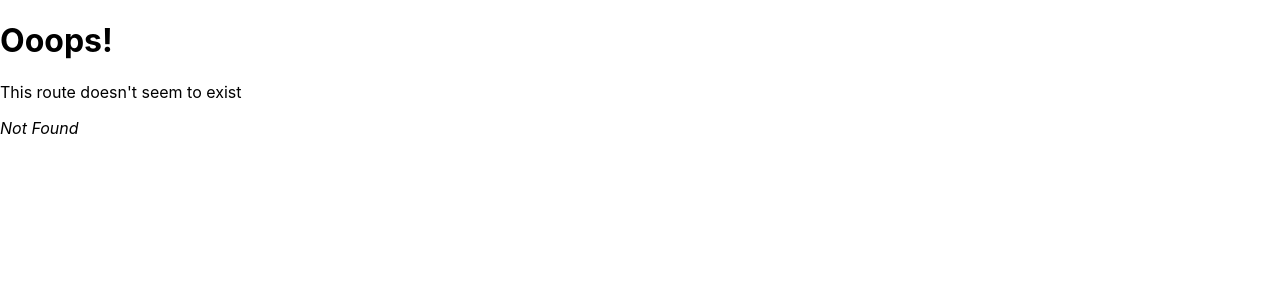
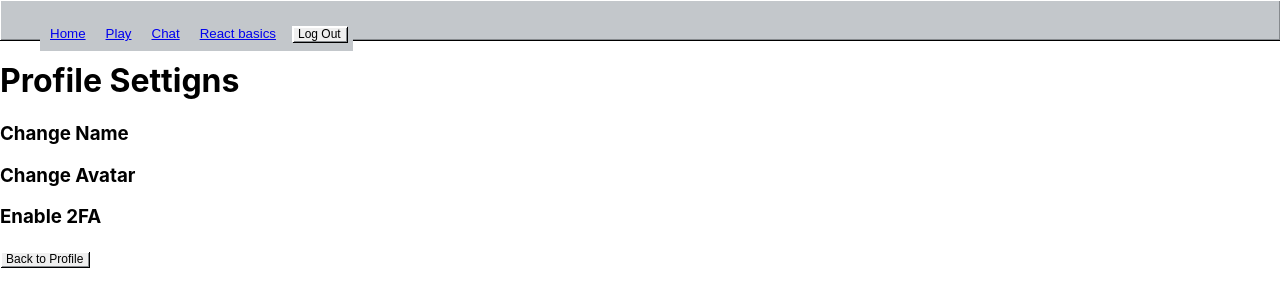
Before and after one commit to philippschwarzmueller/transcendence, a React (Create React App) app in the folder frontend/: page /profile/settings in a window 1280 px wide. Before the commit this address had no page. Shown: the top 306 px of the page. Built offline with nearby package versions, Linux system fonts and the light colour scheme.

Commit message:
add routes for profile and profile settings

```diff
--- /dev/null
+++ b/frontend/src/routes/Profile.tsx
@@ -0,0 +1,18 @@
+import React from "react";
+import { Link } from "react-router-dom";
+import Button from "../components/button";
+
+const Profile: React.FC = () => {
+  return (
+    <>
+      <h1>Profile</h1>
+      <h2>Stats</h2>
+      <h2>Friends</h2>
+      <Link to="/profile/settings">
+        <Button>Change Settings</Button>
+      </Link>
+    </>
+  );
+};
+
+export default Profile;
--- /dev/null
+++ b/frontend/src/routes/ProfileSettings.tsx
@@ -0,0 +1,19 @@
+import React from "react";
+import { Link } from "react-router-dom";
+import Button from "../components/button";
+
+const ProfileSettings: React.FC = () => {
+  return (
+    <>
+      <h1>Profile Settigns</h1>
+      <h3>Change Name</h3>
+      <h3>Change Avatar</h3>
+      <h3>Enable 2FA</h3>
+      <Link to="/profile">
+        <Button>Back to Profile</Button>
+      </Link>
+    </>
+  );
+};
+
+export default ProfileSettings;
```
Also changed, not shown: frontend/src/index.tsx (+10 -0 lines), 1 other file (tests, documents, lock files or other folders).
